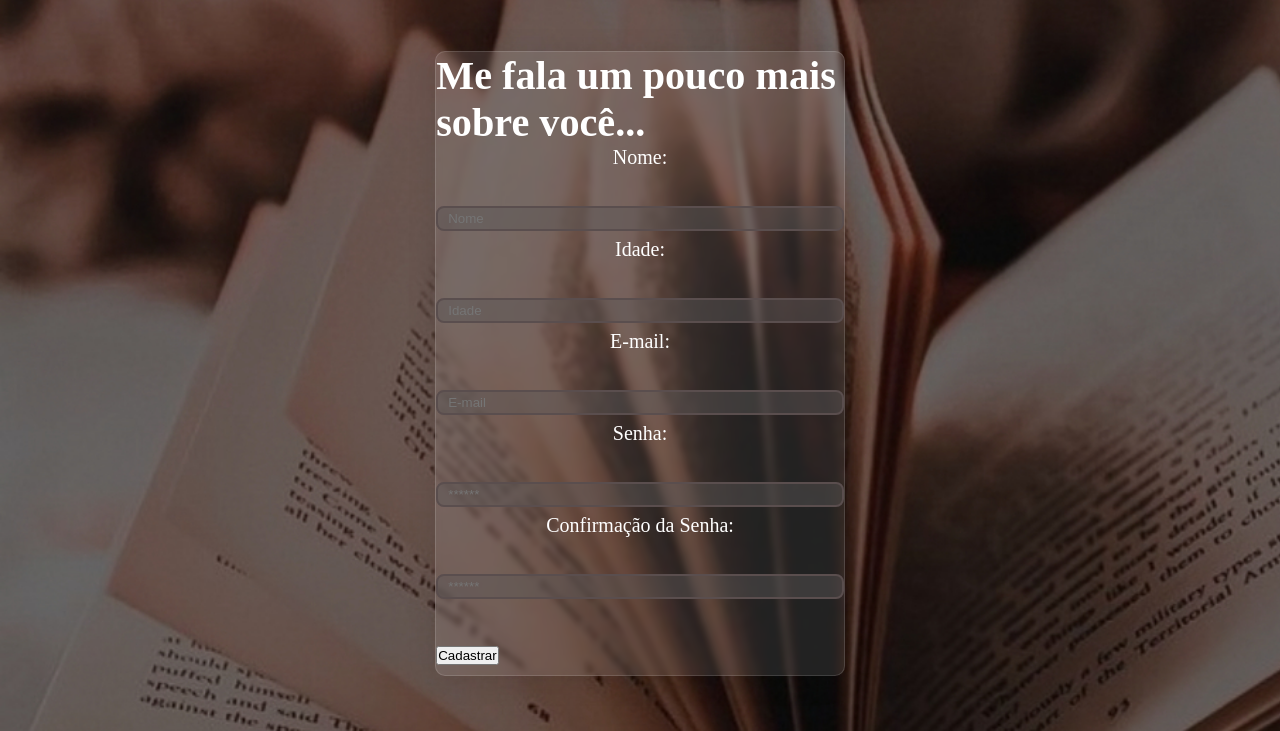
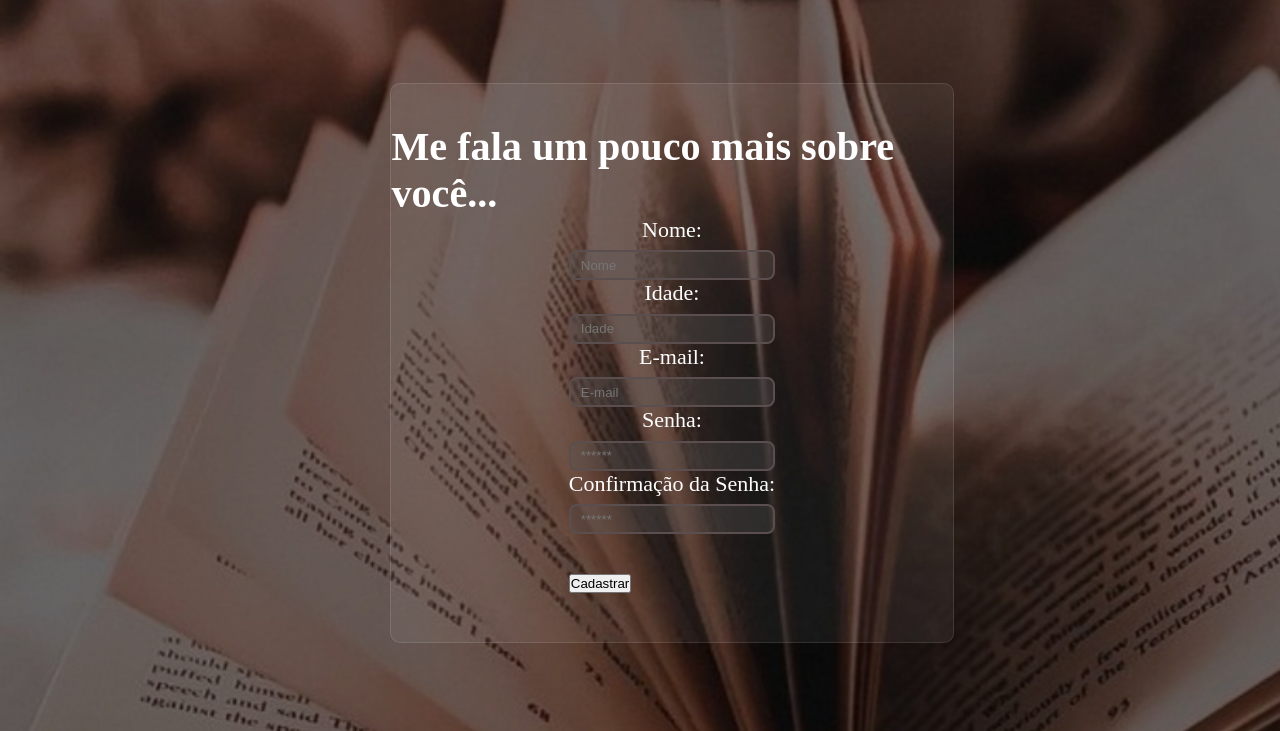
Before and after one commit to PolianaMM/Pagporpag, a website: page site/public/cadastro.html in a window 1280 px wide. Shown: the part 69-800 px from the top of the page. Drawn offline with Linux system fonts and the light colour scheme; a web font is replaced by a local one.

Commit message:
Alterações_pag_login_e_cadastro

```diff
--- a/site/public/cadastro.html
+++ b/site/public/cadastro.html
@@ -113,7 +113,7 @@
                             <p>Confirmação da Senha:</p>
                             <input id="confirmacao_senha_input" type="password" placeholder="******">
                         </div>
-                            <button onclick="cadastrar()">Cadastrar</button>
+                            <button class="botao" onclick="cadastrar()">Cadastrar</button>
 
                     </div>
                     <div id="div_erros_login"></div>
--- a/site/public/css/beneficio.css
+++ b/site/public/css/beneficio.css
@@ -111,6 +111,7 @@ body {
     text-align: justify;
     text-indent: 30px;
     margin:2%;
+    width: 65%;
 }
 
 .texto a {
--- a/site/public/css/cadastro.css
+++ b/site/public/css/cadastro.css
@@ -104,7 +104,7 @@ body {
 
 .fundo .container p {
     font-family: 'Goudy Bookletter 1911';
-    font-size: 20px;
+    font-size: 22px;
     display: flex;
     justify-content: center;
 }
@@ -113,18 +113,25 @@ body {
     display: flex;
     justify-content: center;
     align-items: center;
-    margin-left: 30%;
+    margin-left: 25%;
     margin-top: 5%;
 }
 
 .card {
-    width: 40vw;
-    background: rgba(255, 255, 255, 0.1);
+    width: 55vw;
+    height: 70vh;
+    display: flex;
+    flex-direction: column;
+    justify-content: center;
+    align-items: center;
+    background: rgba(255, 255, 255, 0.06);
     border-radius: 10px;
-    box-shadow: 0 4px 30px rgba(0, 0, 0, 0.1);
-    backdrop-filter: blur(3.3px);
-    -webkit-backdrop-filter: blur(3.3px);
-    border: 1px solid rgba(255, 255, 255, 0.13);
+    border: 1px solid rgba(255, 255, 255, 0.11);
+}
+
+.campo{
+    margin:0;
+    font-size: 30px;
 }
 
 .campo p {
@@ -135,11 +142,12 @@ body {
 
 .campo input {
     width: 100%;
-    height: 25px;
+    height: 30px;
     border: 2px #5a4e4e solid;
     border-radius: 8px;
     padding: 0px 10px;
-    background-color: rgba(90, 86, 86, 0.467);
+    background-color: rgba(90, 86, 86, 0.34);
+    color: #ffffff;
 }
 
 .card-login {
--- a/site/public/css/habito.css
+++ b/site/public/css/habito.css
@@ -106,6 +106,7 @@ body {
     text-align: justify;
     text-indent: 30px;
     margin:2%;
+    width: 65%;
 }
 
 .texto a {
--- a/site/public/css/historia.css
+++ b/site/public/css/historia.css
@@ -115,6 +115,7 @@ body {
 .texto {
     text-align: justify;
     text-indent: 30px;
+    width: 65%;
 }
 
 .texto a {
--- a/site/public/css/login.css
+++ b/site/public/css/login.css
@@ -159,4 +159,5 @@ body {
     border-radius: 8px;
     padding: 0px 10px;
     background-color: rgba(90, 86, 86, 0.34);
+    color: #ffffff;
 }
--- a/site/public/css/tipo.css
+++ b/site/public/css/tipo.css
@@ -110,6 +110,7 @@ body {
     text-align: justify;
     text-indent: 30px;
     margin:2%;
+    width: 65%;
 }
 
 .texto a {
```
Also changed, not shown: site/public/login.html (+2 -2 lines).
